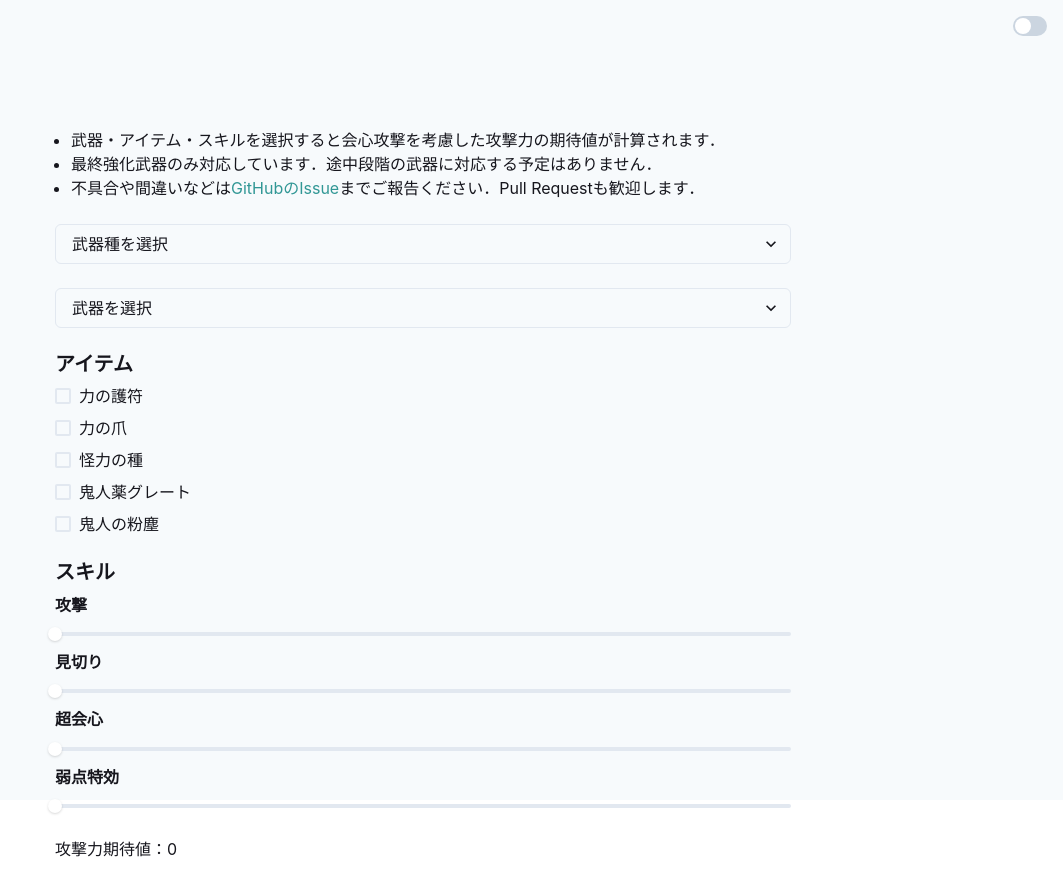
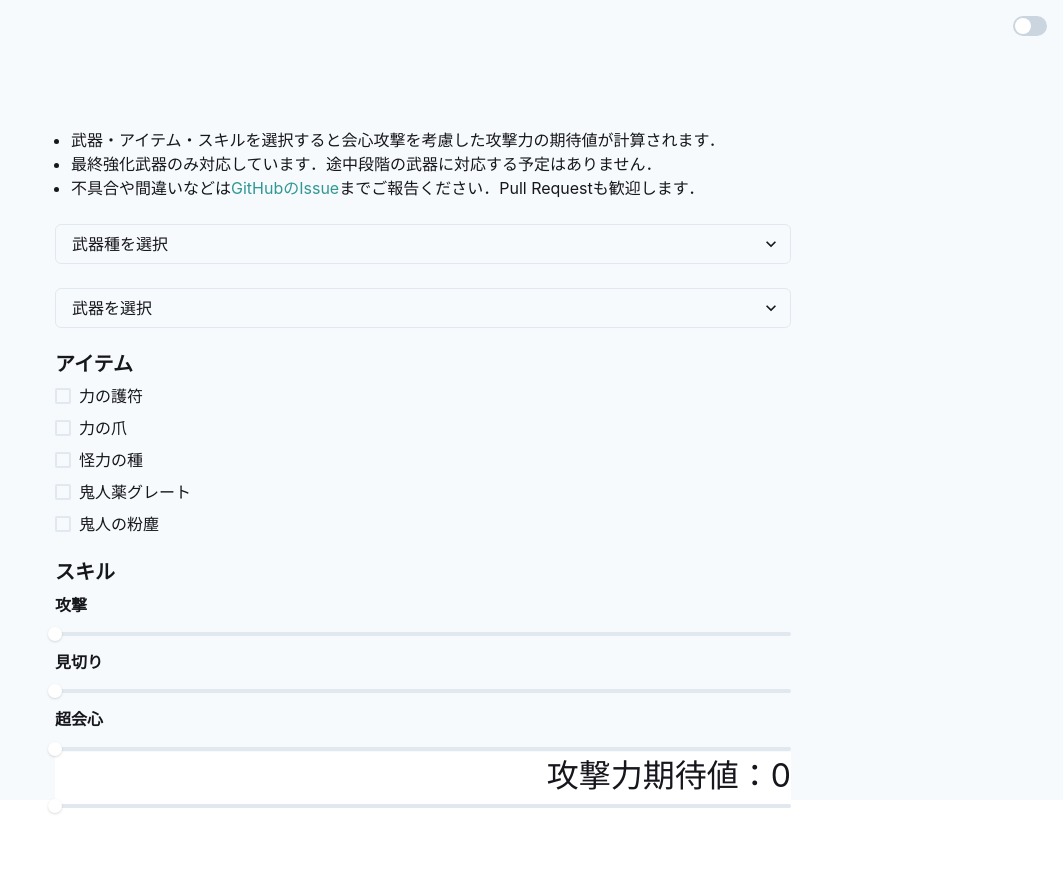
Before and after one commit to yudai-nkt/mhrise-mean-weapon-attack, a Next.js app: page / in a window 1280 px wide. Shown: the whole page, without its empty margins (217-1280 px from the left). Before the commit the page ends 861 px from the top, so only its background shows below. Built offline with nearby package versions, Linux system fonts and the light colour scheme.

Commit message:
feat: distinguish the calculation result

```diff
--- a/src/pages/index.tsx
+++ b/src/pages/index.tsx
@@ -136,7 +136,14 @@ const Index = () => {
           </Slider>
         </Stack>
 
-        <Text>
+        <Text
+          fontSize={"xx-large"}
+          position="sticky"
+          align="right"
+          bottom={0}
+          opacity={1}
+          backgroundColor="white"
+        >
           攻撃力期待値：{weapon ? calcMeanAttack(weapon, items).toFixed(2) : 0}
         </Text>
       </Main>
```
